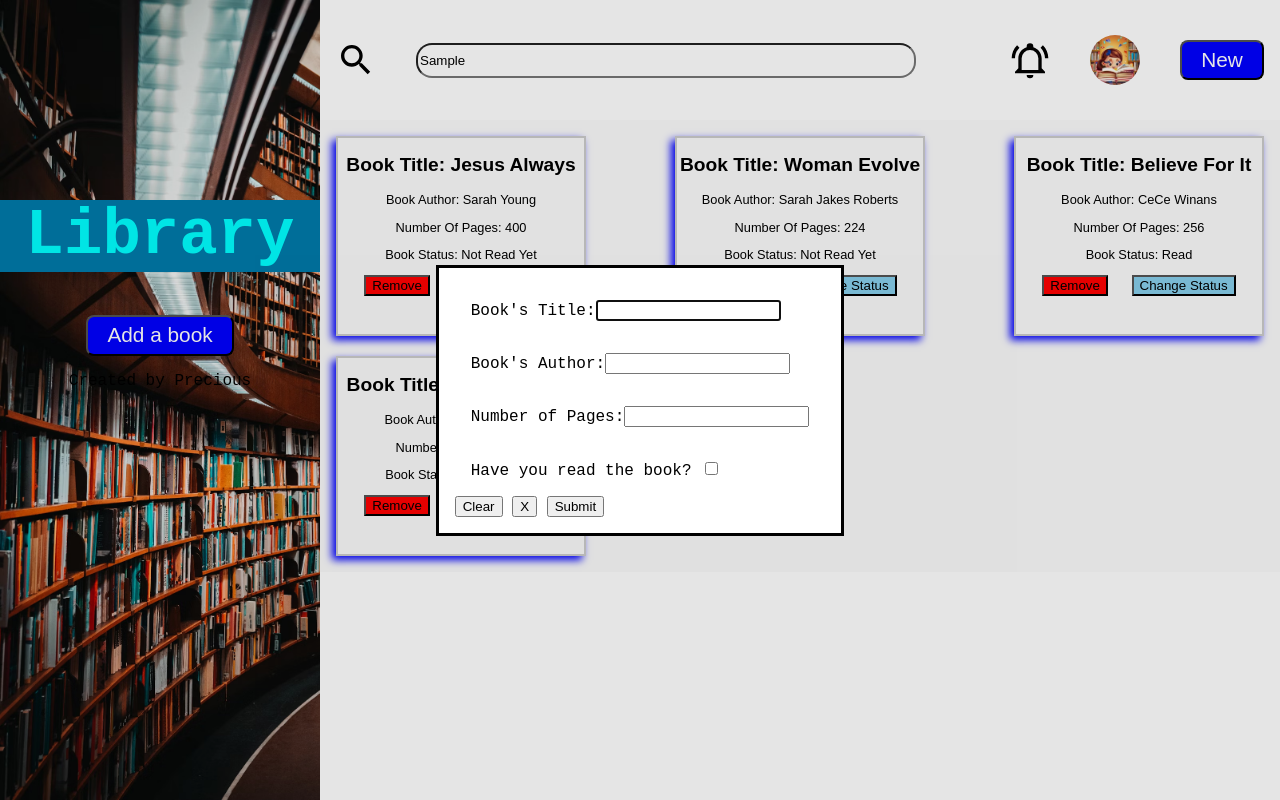
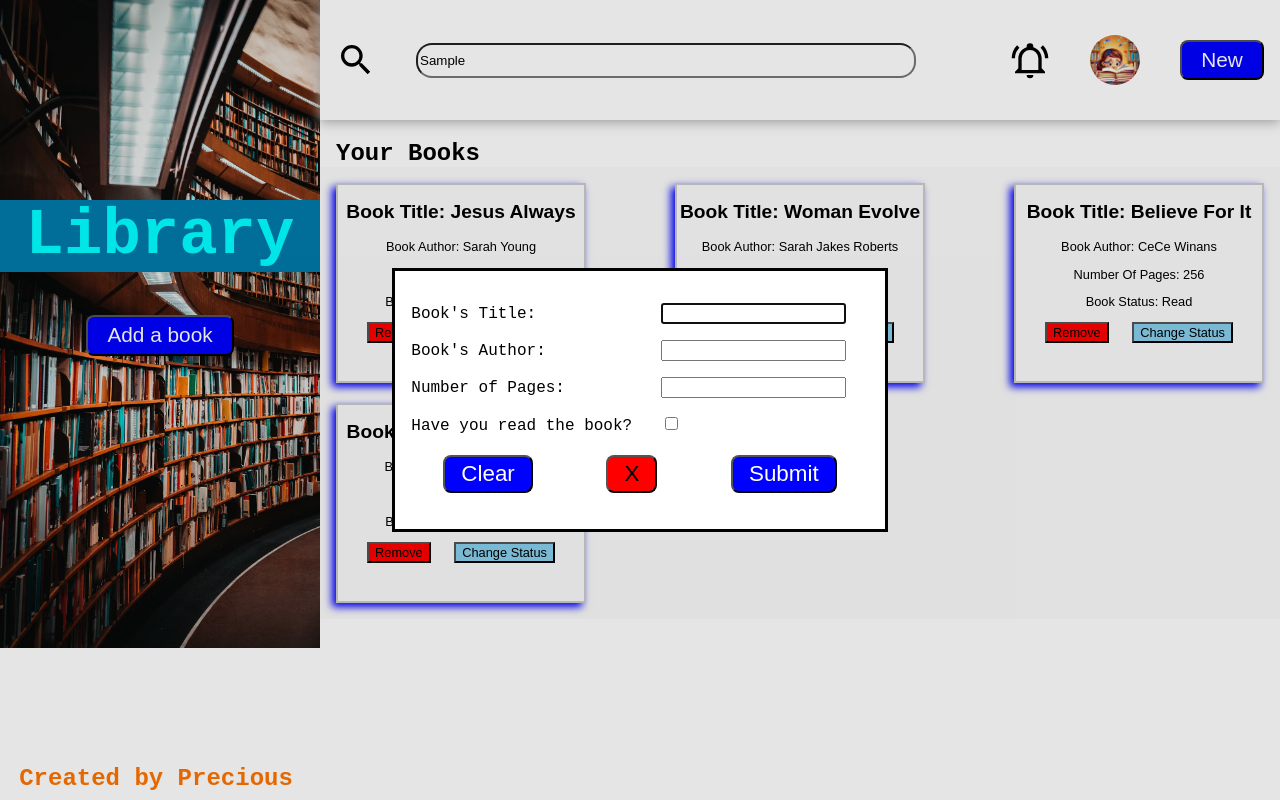
Before and after one commit to preciouskusi17/library-project, a plain HTML site: page index.html in a window 1280 px wide. Both pictures are taken after typing "Sample" into the empty fields and a click on the button "Add a book". Drawn offline with Linux system fonts and the light colour scheme.

Commit message:
Edit files to make the library look good

```diff
--- a/index.html
+++ b/index.html
@@ -21,20 +21,35 @@
 
                 <img src="./img/notify.svg" alt="">
                 <img class="libimg" src="./img/library.jpeg" alt="">
-                <button>New</button>
+                <button id="add">New</button>
 
         </div>
 
         <div class="content">
+            <h2 style="padding-left: 1rem;margin-bottom: 0px;">Your Books</h2>
             <dialog>
                 <form id="box-form" method="dialog">
-                <label for="title" >Book's Title:<input required type="text" id="title" name="title" ></label>
-                <label for="author">Book's Author:<input required type="text" id="author" name="author" ></label>
-                <label for="pages">Number of Pages:<input required type="number" id="pages" name="pages" ></label>
-                <label for="read">Have you read the book? <input type="checkbox" name="status" id="read" value="Read"></label>
-                <button type="reset" id="clear">Clear</button>
-                <button type="button" id="cancel">X</button>
-                <button type="submit" id="submit" >Submit</button>
+                <p>
+                    <label for="title" >Book's Title:</label>
+                    <input required type="text" id="title" name="title" >
+                </p>
+                <p>
+                    <label for="author">Book's Author:</label>
+                    <input required type="text" id="author" name="author" >
+                </p>
+                <p>
+                    <label for="pages">Number of Pages:</label>
+                    <input required type="number" id="pages" name="pages" >
+                </p>
+                <p>
+                    <label for="read">Have you read the book? </label>
+                    <input type="checkbox" name="status" id="read" value="Read">
+                </p>
+                <p>
+                    <button type="reset" id="clear">Clear</button>
+                    <button type="button" id="cancel">X</button>
+                    <button type="submit" id="submit" >Submit</button>
+                </p>
                 </form>
             </dialog>
             <div id="container"></div>
--- a/script.js
+++ b/script.js
@@ -1,4 +1,4 @@
-const addButton= document.querySelector('#add');
+const addButton= document.querySelectorAll('#add');
 const submitButton= document.querySelector('#submit');
 const dialog= document.querySelector('dialog');
 
@@ -39,7 +39,7 @@ function showBox(){
 
     let bookItem= document.createElement('div');
      bookItem.classList.add('mybooks');
-    bookItem.innerHTML=`<h2>Book Title: ${book.title}</h2> <p>Book Author: ${book.author}</p>
+    bookItem.innerHTML=`<h2 class='title'>Book Title: ${book.title}</h2> <p>Book Author: ${book.author}</p>
          <p>Number of Pages: ${book.pages}</p> <p>Book Status: ${book.read?"Read": "Not Read Yet"}</p>
             <div id="btn">
         <button class="remove" onclick="removeBook(${i})">Remove</button>
@@ -59,11 +59,12 @@ function toggleRead(index){
 }
 
 
-addButton.addEventListener('click', ()=>{
+addButton.forEach(item =>{
+    item.addEventListener('click', ()=>{
     dialog.showModal();
         dialog.querySelectorAll('input').forEach(item=>item.value='')
 
-})
+})})
 
 
 document.querySelector('#box-form').addEventListener('submit',(event)=>{
--- a/style.css
+++ b/style.css
@@ -6,9 +6,11 @@ body{
 }
 
 .grid{
+
     display: grid;
-    grid-template-columns: 25vw 75vw;
-    grid-template-rows: 15vh 85vh;
+    grid-template-columns: min(320px, 25vw) 1fr;
+    grid-template-rows: 15vh 1fr;
+
 }
 
 .sidebar{
@@ -16,13 +18,9 @@ body{
     background: url(./img/img.avif) no-repeat;
     background-size: cover;
     text-align: center;
-}
+    margin-bottom: -1.8rem;
+    }
 
-.sidebar button{
-        padding:.8rem ;
-        font-size:1.5rem;
-        border-radius: 8px;
-    }
 
 .nav{
     background-color: white;
@@ -30,15 +28,18 @@ body{
     padding: 0 1rem;
     gap: 40px;
     align-items: center;
+    position: relative;
+    z-index: 1;
+    box-shadow: 0px 2px 12px #aaa;
 
 }
 
 .nav>input{width: min(500px, 70vw);height: 35px;border-radius: 16px; margin-right: auto;}
 img{width: 40px;}
 
-.sidebar button, .nav button {
+.sidebar button, .nav button, dialog button {
     color: white;
-    font-size: 1.3rem;
+    font-size: min(1.3rem, 2.5vw);
     background-color: blue;
     padding: .4rem 1.2rem;
     border-radius: .5rem;
@@ -48,8 +49,7 @@ img{width: 40px;}
 
 #container{
     display: grid;
-    min-width: 800px;
-    grid-template-columns: repeat(3,250px);
+    grid-template-columns: repeat(3, min(250px, 33vw));
     grid-auto-rows: 200px;
     padding: 1rem;
     gap: 20px;
@@ -60,7 +60,7 @@ img{width: 40px;}
 
 .mybooks{
     text-transform: capitalize;
-    font: .8em sans-serif;
+    font: min(2vw, .8rem) sans-serif;
     border: solid 2px #ccc;
     text-align: center;
     box-shadow: -4px 4px 8px blue;
@@ -69,4 +69,22 @@ img{width: 40px;}
  .remove{ margin-right: 20px; background: red;}
  .change{background: skyblue;}
 
- label{display: block; padding: 1rem;}
+ label{width: 240px; text-align: left;display: inline-block;}
+
+ .change, .remove{font-size: min(.8rem,1.8vw);}
+
+ footer{
+    bottom: 0;
+    font-weight: bold;
+    color: rgb(255, 115, 0);
+    position: fixed;
+    font-size: min(1.5rem,2vw);
+    padding: 0 0 .5rem 1.5vw;
+ }
+
+dialog button{
+    padding: 4px 1rem;
+    font-size: 1.4rem;
+    margin:4px 2rem;
+}
+ #cancel{background-color: red;color: black;}
```
